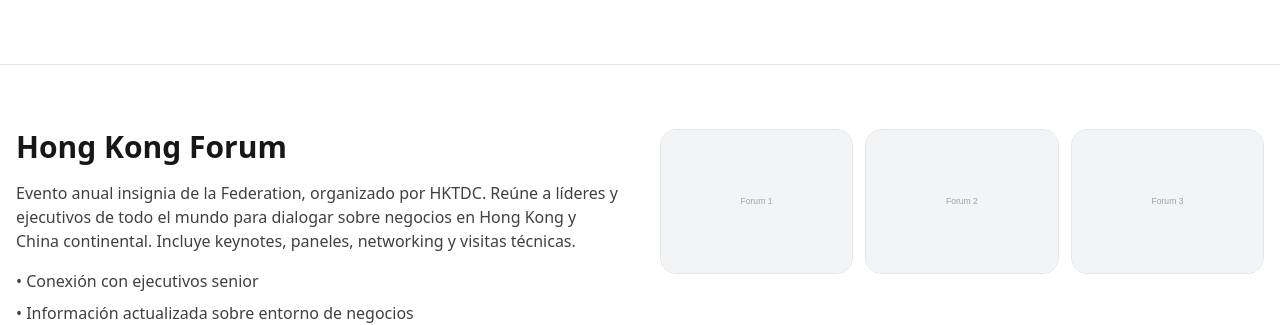
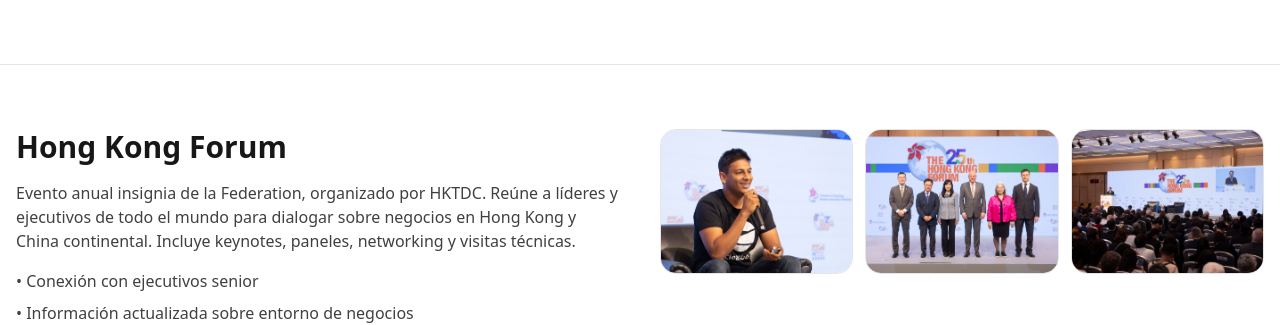
Before and after one commit to TronxGroup/hklaba, a Next.js app: page / in a window 1280 px wide. Shown: the part 3166-3491 px from the top of the page. Built offline with nearby package versions, Linux system fonts and the light colour scheme.

Commit message:
Update page.tsx

```diff
--- a/app/page.tsx
+++ b/app/page.tsx
@@ -25,7 +25,7 @@
   ];
 
   const activities = ['/IMG_6093.jpg','/IMG-20181217-WA0052.jpg','/IMG-20190110-WA0044.jpg'];
-  const forumPhotos = ['/forum-1.svg','/forum-2.svg','/forum-3.svg'];
+  const forumPhotos = ['/jpg(2).jpg','/jpg(1).jpg','/jpg.jpg'];
 
   // 6 logos de aliados (espacios)
   const supportingLogos = [
```
